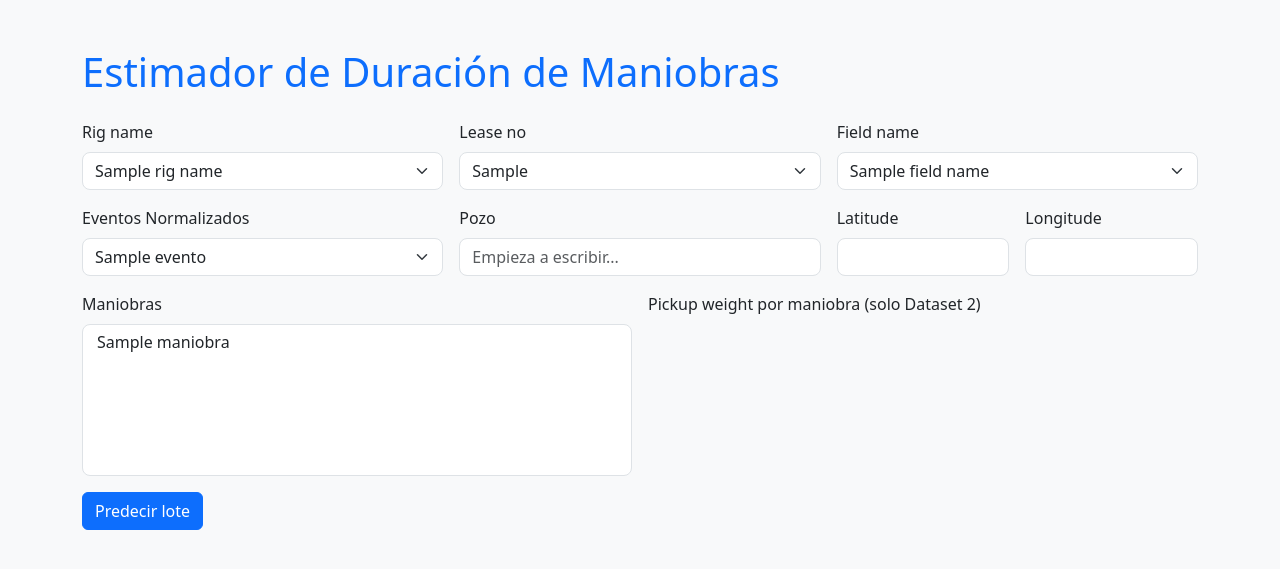
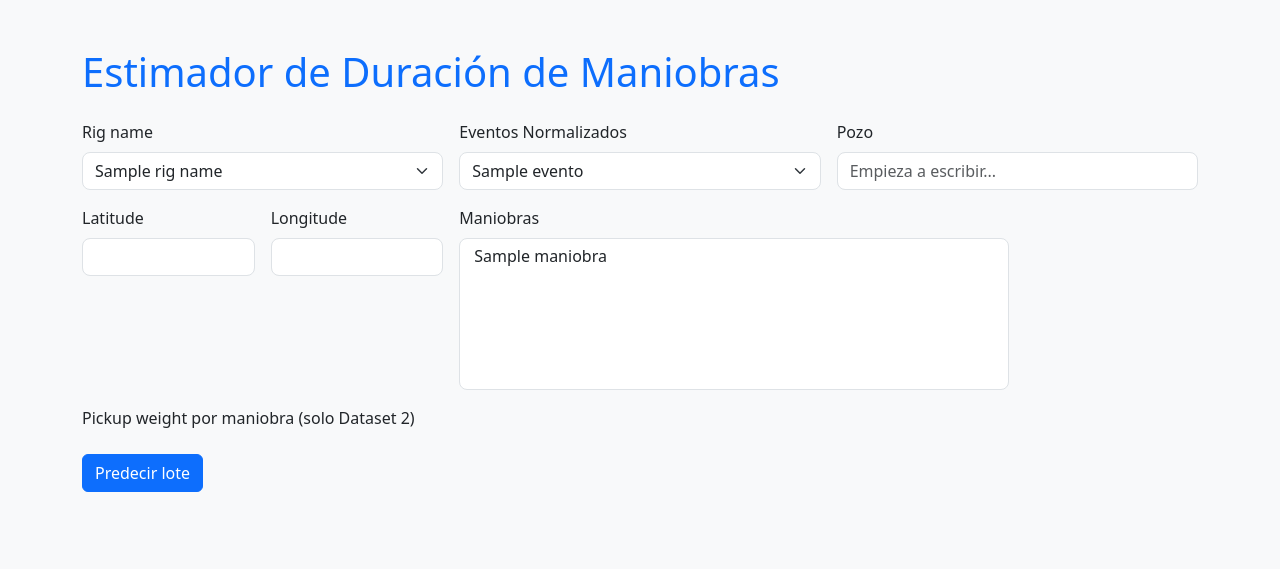
Before and after one commit to Lucianogalizia/Prediccion-punto-programa, a Flask app: template templates/form.html in a window 1280 px wide. Shown: the top 569 px of the page. Run offline with Flask 2, Linux system fonts and the light colour scheme; the template is opened without the code that fills it: most values are stand-ins (such as "Sample title", 1, 10 or a date in 2020); parts of the project's set-up code (start-up, migrations or seed data) failed here and were passed over.

Commit message:
Update form.html

```diff
--- a/templates/form.html
+++ b/templates/form.html
@@ -19,22 +19,6 @@
         </select>
       </div>
 
-      <!-- Lease no -->
-      <div class="col-md-4">
-        <label class="form-label">Lease no</label>
-        <select name="loc_fed_lease_no" class="form-select">
-          {% for l in lease_nos %}<option>{{l}}</option>{% endfor %}
-        </select>
-      </div>
-
-      <!-- Field name -->
-      <div class="col-md-4">
-        <label class="form-label">Field name</label>
-        <select name="field_name" class="form-select">
-          {% for f in field_names %}<option>{{f}}</option>{% endfor %}
-        </select>
-      </div>
-
       <!-- Eventos -->
       <div class="col-md-4">
         <label class="form-label">Eventos Normalizados</label>
@@ -43,13 +27,13 @@
         </select>
       </div>
 
-      <!-- Pozo -->
+      <!-- Pozo con datalist / autocomplete -->
       <div class="col-md-4">
         <label class="form-label">Pozo</label>
         <input id="pozo" name="POZO" class="form-control" list="pozo-list" placeholder="Empieza a escribir...">
         <datalist id="pozo-list">
           {% for p in pozos %}
-            <option value="{{ p }}"></option>
+          <option value="{{ p }}"></option>
           {% endfor %}
         </datalist>
       </div>
@@ -72,10 +56,9 @@
         </select>
       </div>
 
-      <!-- Aquí inyectamos N campos de cantidad -->
+      <!-- Inputs dinámicos de cantidad -->
       <div id="cantidades" class="col-md-6">
         <label class="form-label">Pickup weight por maniobra (solo Dataset 2)</label>
-        <!-- dinámicamente se crearán FloatInputs aquí -->
       </div>
 
       <div class="col-12">
@@ -84,10 +67,7 @@
     </form>
   </div>
 
-  <!-- Exponemos la lista de maniobras del dataset2 para el JS -->
-  <script>
-    const maniobrasDataset2 = {{ maniobras_2|tojson }};
-  </script>
+  <script>const maniobrasDataset2 = {{ maniobras_2|tojson }};</script>
   <script src="https://code.jquery.com/jquery-3.6.0.min.js"></script>
   <script src="{{ url_for('static',filename='js/main.js') }}"></script>
 </body>
```
